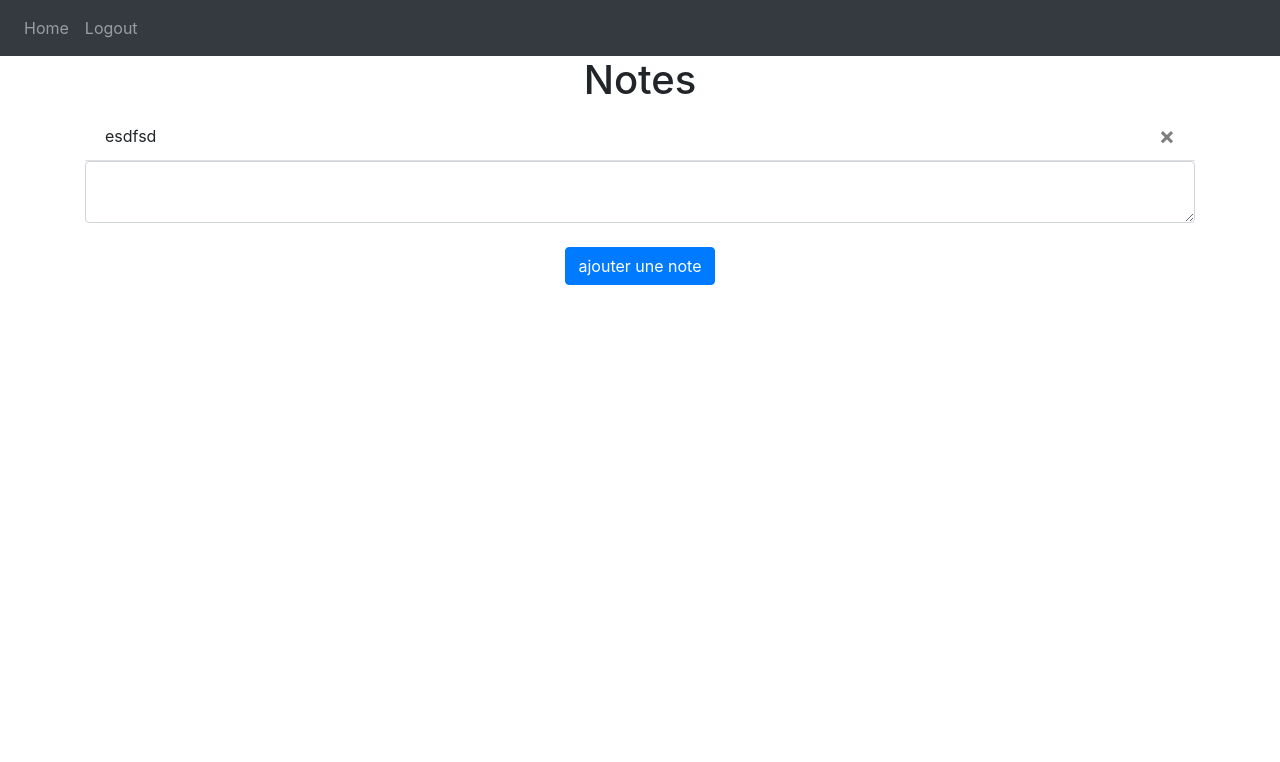
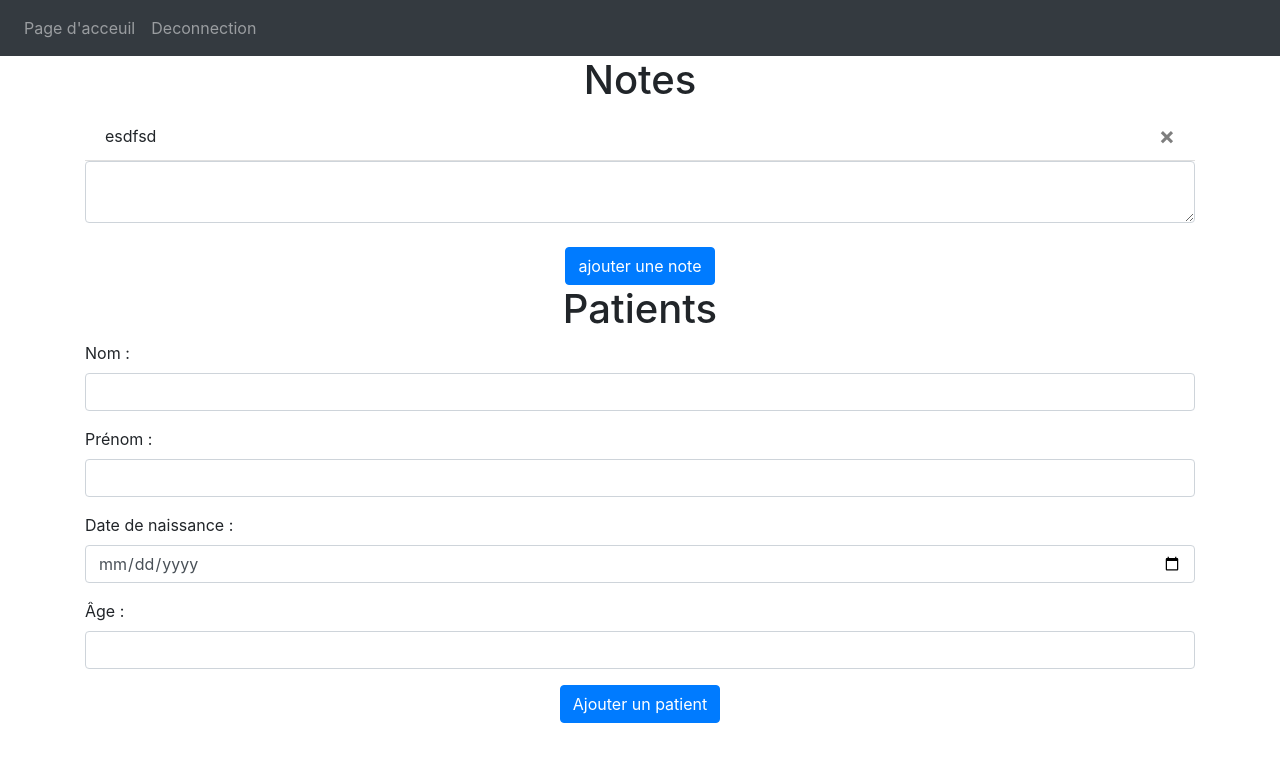
Before and after one commit to TheoTheo83/LiberalPlanner, a Flask app: page / in a window 1280 px wide. Shown: the top 762 px of the page. Run offline with Flask 3, Linux system fonts and the light colour scheme; a user stored in the database is signed in; some libraries are stand-ins or nearby versions.

Commit message:
ajout patient (enregistrement ne marche pas)

```diff
--- a/website/templates/base.html
+++ b/website/templates/base.html
@@ -30,11 +30,11 @@
       <div class ="collapse navbar-collapse" id="navbar">
         <div class="navbar-nav">
           {% if user.is_authenticated %}
-            <a class="nav-item nav-link" id="home" href="/">Home</a>
-            <a class="nav-item nav-link" id="logout" href="/logout">Logout</a>
+            <a class="nav-item nav-link" id="home" href="/">Page d'acceuil</a>
+            <a class="nav-item nav-link" id="logout" href="/logout">Deconnection</a>
           {% else %}
-            <a class="nav-item nav-link" id="login" href="/login">Login</a>
-            <a class="nav-item nav-link" id="signUp" href="/sign-up">Sign Up</a>
+            <a class="nav-item nav-link" id="login" href="/login">Connection</a>
+            <a class="nav-item nav-link" id="signUp" href="/sign-up">Inscription</a>
           {% endif %}
 
         </div>
--- a/website/templates/home.html
+++ b/website/templates/home.html
@@ -18,4 +18,35 @@
         <button type="submit" class="btn btn-primary">ajouter une note </button>
     </div>
 </form>
+
+<h1 align="center">Patients</h1>
+
+<ul class="list-group list-group-flush" id="patients">
+    {% for patient in user.patients %}
+        <li class="list-group-item">{{ patient.nom }} {{ patient.prenom }}</li>
+    {% endfor %}
+</ul>
+
+<form method="POST">
+    <div class="form-group">
+        <label for="nom">Nom :</label>
+        <input type="text" class="form-control" id="nom" name="nom" required>
+    </div>
+    <div class="form-group">
+        <label for="prenom">Prénom :</label>
+        <input type="text" class="form-control" id="prenom" name="prenom" required>
+    </div>
+    <div class="form-group">
+        <label for="date_naissance">Date de naissance :</label>
+        <input type="date" class="form-control" id="date_naissance" name="date_naissance" required>
+    </div>
+    <div class="form-group">
+        <label for="age">Âge :</label>
+        <input type="number" class="form-control" id="age" name="age" >
+    </div>
+    <div align="center">
+        <button type="submit" class="btn btn-primary">Ajouter un patient</button>
+    </div>
+</form>
+
 {% endblock %}
--- a/website/views.py
+++ b/website/views.py
@@ -1,6 +1,6 @@
 from flask import Blueprint, render_template, request, flash, jsonify
 from flask_login import login_required,current_user
-from .models import Note
+from .models import Note, Patient
 from . import db
 import json
 
@@ -32,3 +32,21 @@ def delete_note():
             db.session.delete(note)
             db.session.commit()
     return jsonify({})
+
+@views.route('/', methods=['POST'])
+@login_required
+def add_patient():
+    nom = request.form.get('nom')
+    prenom = request.form.get('prenom')
+    date_naissance = request.form.get('date_naissance')
+    age = request.form.get('age')
+
+    if len(nom) < 1 or len(prenom) < 1 or len(date_naissance) < 1 or len(age) < 1:
+        flash('Veuillez remplir tous les champs du formulaire.', category='error')
+    else:
+        new_patient = Patient(nom=nom, prenom=prenom, DateNaissance=date_naissance, Age=age)
+        db.session.add(new_patient)
+        db.session.commit()
+        flash('Patient ajouté avec succès.', category='success')
+
+    return render_template("home.html",user=current_user)
```
Also changed, not shown: website/models.py (+26 -0 lines), website/templates/login.html (+4 -4 lines), website/templates/sign_up.html (+6 -6 lines), instance/database.db.
